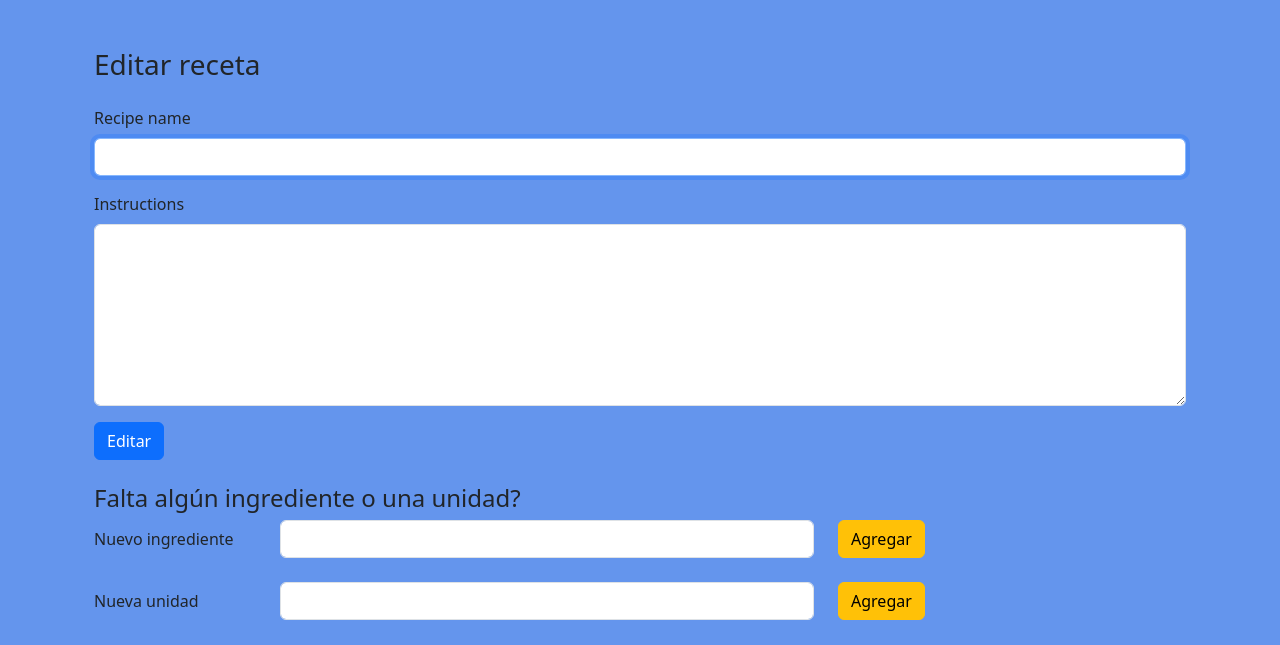
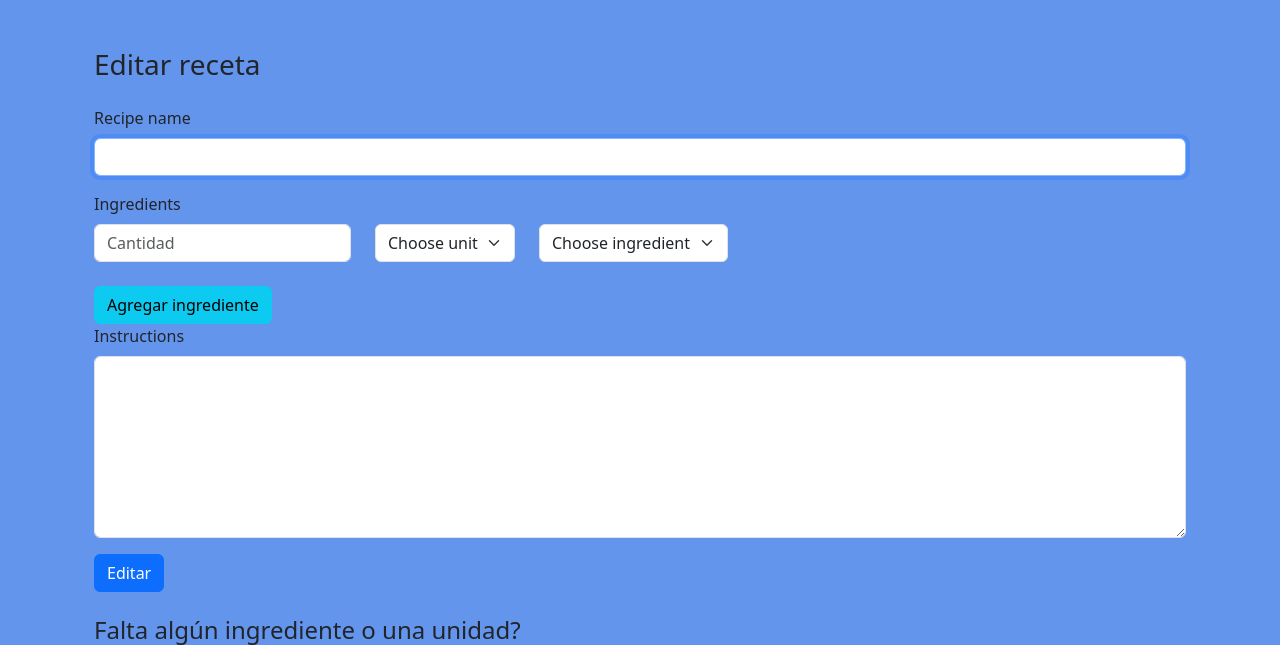
Before and after one commit to CarolinaCampi/meal_planner, a Flask app: template templates/edit_recipe.html in a window 1280 px wide. Shown: the part 64-709 px from the top of the page. Run offline with Flask 3, Linux system fonts and the light colour scheme; the template is opened without the code that fills it, so the values that code supplies are empty.

Commit message:
Update JS logic for create_recipe and start to apply logic to edit_recipe

```diff
--- a/app.py
+++ b/app.py
@@ -87,11 +87,28 @@ def create_recipe():
         if not instructions:
             return render_template('result.html', msg = "Please complete instructions for the recipe")
 
+        quantity_1 = request.form.get("quantity_1")
+        if not quantity_1:
+            return render_template('result.html', msg = "Please complete an ingredient quantity")
+
+        unit_1 = request.form.get("unit_1")
+        if not unit_1:
+            return render_template('result.html', msg = "Please complete a unit for the ingredient")
+
+        ingredient_1 = request.form.get("ingredient_1")
+        if not ingredient_1:
+            return render_template('result.html', msg = "Please complete an ingredient for the recipe")
+
         try:
             # Connect to SQLite3 database and execute the INSERT
             with sqlite3.connect('meal_planner.db') as con:
                 cur = con.cursor()
-                cur.execute("INSERT INTO recipes (name, instructions) VALUES (?,?)", (name, instructions,))
+                cur.execute("INSERT INTO recipes (name, instructions) VALUES (?,?) RETURNING id", (name, instructions,))
+                # get the returning id from the inserted row
+                row = cur.fetchone()
+                (inserted_id, ) = row if row else None
+
+                cur.execute("INSERT INTO ing_used (recipe_id, ing_id, quantity, unit_id) VALUES (?,?,?,?)", (inserted_id, ingredient_1, quantity_1, unit_1))
 
                 con.commit()
                 msg = "Record successfully added to database"
--- a/templates/edit_recipe.html
+++ b/templates/edit_recipe.html
@@ -14,7 +14,7 @@ Edit recipe
             <input autofocus type="text" class="form-control" id="recipe_name" name="recipe_name" value="{{ recipe[0]['name'] }}">
         </div>
 
-        <!-- <p class="form-label">Ingredients</p>
+        <p class="form-label">Ingredients</p>
 
         <div class="row mb-3">
             <div class="col-auto mb-2">
@@ -22,8 +22,8 @@ Edit recipe
                 <input type="number" class="form-control" id="quantity" placeholder="Cantidad" name="quantity_1">
             </div>
             <div class="col-auto mb-2">
-                <label class="visually-hidden" for="autoSizingSelect1">Unit</label>
-                <select class="form-select" id="autoSizingSelect1" name="unit_1">
+                <label class="visually-hidden" for="unit_1">Unit</label>
+                <select class="form-select" id="unit_1" name="unit_1">
                     <option selected>Choose unit</option>
                     <option value="1">One</option>
                     <option value="2">Two</option>
@@ -31,19 +31,21 @@ Edit recipe
                 </select>
             </div>
             <div class="col-auto mb-2">
-                <label class="visually-hidden" for="autoSizingSelect2">Ingredient</label>
-                <select class="form-select" id="autoSizingSelect2" name="ingredient_1">
+                <label class="visually-hidden" for="ingredient_1">Ingredient</label>
+                <select class="form-select" id="ingredient_1" name="ingredient_1">
                     <option selected>Choose ingredient</option>
                     <option value="1">One</option>
                     <option value="2">Two</option>
                     <option value="3">Three</option>
                 </select>
             </div>
-            <div class="col-auto mb-2">
+            <!-- <div class="col-auto mb-2">
                 <button class="btn btn-secondary fw-bolder fs-6"><i class="bi bi-plus-square"></i></button>
-            </div>
+            </div> -->
 
-        </div> -->
+        </div>
+
+        <button class="btn btn-info" id="add-ingredient-button">Agregar ingrediente</button>
 
         <div class="mb-3">
             <label for="recipe_instructions" class="form-label">Instructions</label>
```
Also changed, not shown: templates/create_recipe.html (+18 -17 lines), meal_planner.db.
